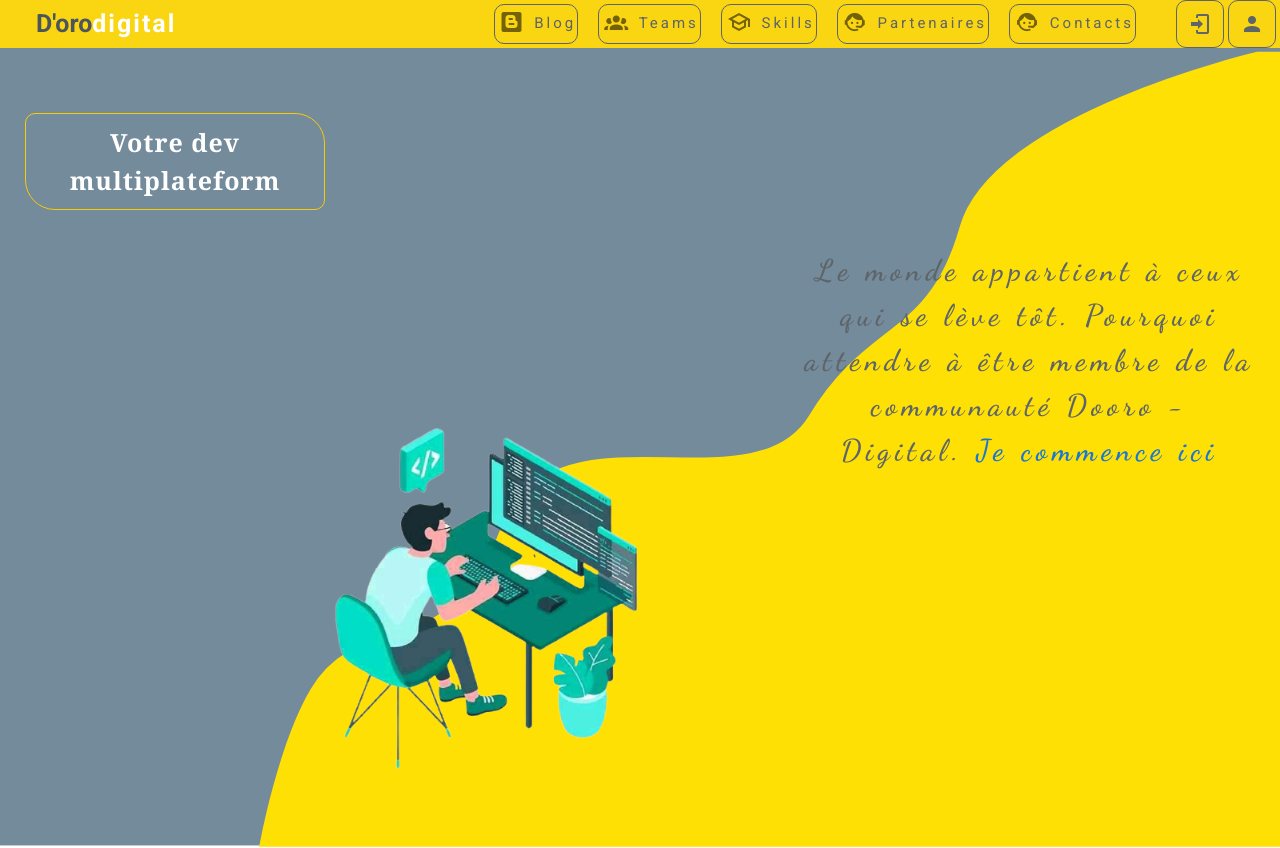
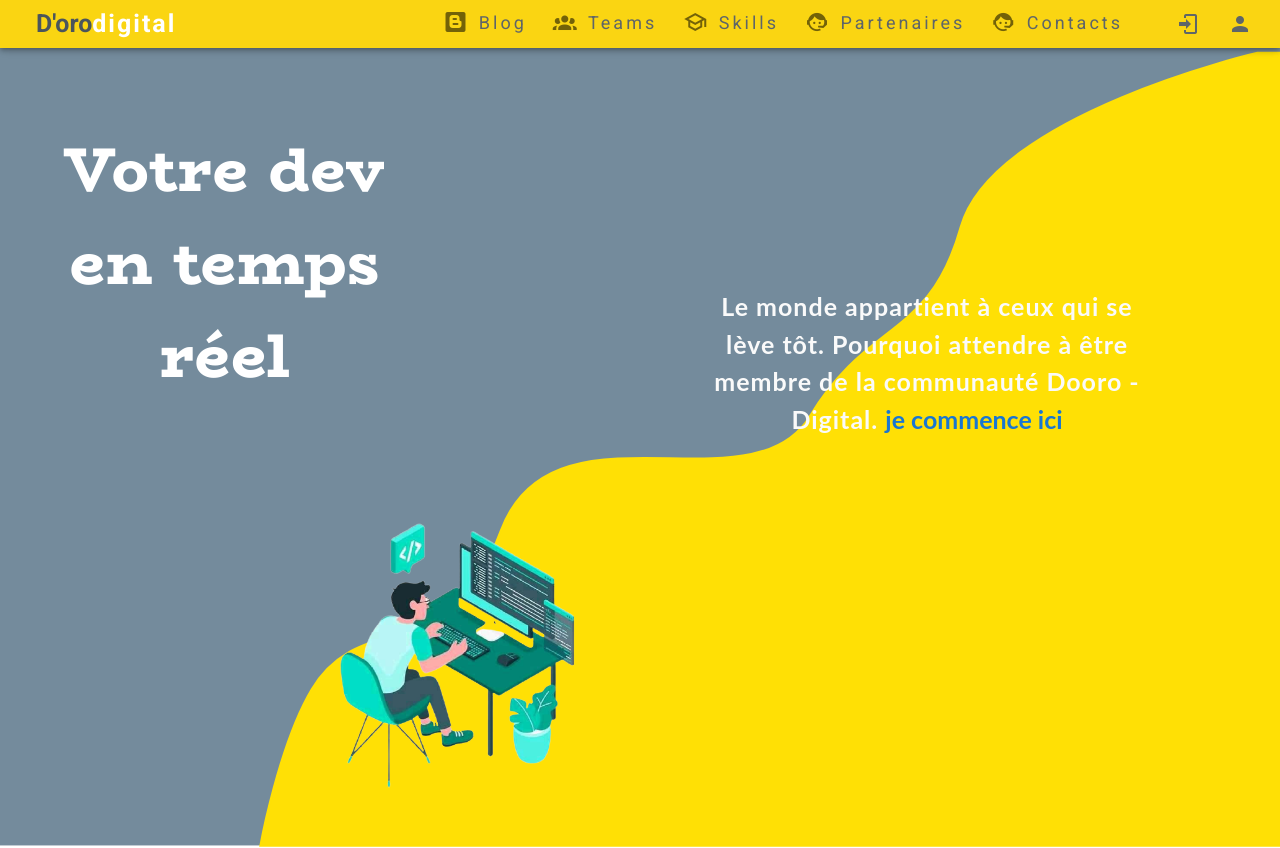
Before and after one commit to baaratik93/dooro-team, a Nuxt app: page / in a window 1280 px wide. Built offline with nearby package versions, Linux system fonts and the light colour scheme; what particles.vue would draw is missing.

Commit message:
Gu initial form

```diff
--- /dev/null
+++ b/components/UserForm.vue
@@ -0,0 +1,103 @@
+<template>
+    <v-container class="mt-12">
+       <v-dialog
+          v-model="activate"
+          max-width="100%"
+          transition="dialog-transition"
+          class="dialogu mt-12"
+
+        >
+
+          <v-card
+              class="form  mx-auto"
+              elevation="32"
+              max-width="400px"
+            >
+            <VCardTitle primary-title>Devenir membre<v-spacer></v-spacer>
+                <v-btn fab @click.stop="closeDialog" small elevation="16" color="error">
+                    X
+                </v-btn>
+            </VCardTitle>
+            <v-form>
+
+
+              <v-card-text>
+                <div class="text--primary">
+                    <v-text-field
+                        type="text"
+                        outlined
+                        rounded
+
+                        label="Nom complet"/>
+
+                    <v-text-field
+                    type="text"
+                    outlined
+                    rounded
+                    label="Téléphone"/>
+
+                    <v-text-field
+                    type="text"
+                    label="Email"
+                    outlined
+                    rounded
+                    color/>
+
+                    <v-text-field
+                    type="password"
+                    label="Mot de passe"
+                    outlined
+                    rounded
+                    color/>
+
+                    <v-text-field
+                    type="password"
+                    label="Confirmez votre mot de passe"
+                    outlined
+                    small
+                    rounded
+                    color/>
+
+                </div>
+              </v-card-text>
+              <v-card-actions>
+                <v-btn
+                  rounded
+                  color="blue-grey darken-4"
+                  elevation="64"
+                  class="info mx-auto"
+                  text
+                  @click.stop="closeDialog"
+                >
+                 Terminer
+                </v-btn>
+              </v-card-actions>
+              </v-form>
+            </v-card>
+        </v-dialog>
+            <!-- <v-btn small elevation="32" @click.stop="active = true" color="info">S'inscrire</v-btn> -->
+
+     </v-container>
+</template>
+ <script>
+    export default {
+    computed: {
+        activate () {
+            return this.$store.state.active
+        }
+    },
+    methods: {
+        closeDialog (){
+            this.$store.commit("SET_DIALOG", false)
+        },
+    }
+    }
+  </script>
+
+  <style scoped>
+    .form {
+        margin-top: 50px;
+        border-radius: 50px;
+        z-index: 10;
+    }
+  </style>
--- a/layouts/default.vue
+++ b/layouts/default.vue
@@ -1,17 +1,18 @@
 <template>
     <v-app>
         <!-- v-scroll="onScroll" -->
-    <div class="index mt-12">
-        <h3 class="mt-10">Votre dev multiplateform</h3>
-        <img src="~/assets/logosso.png" width="400px">
-        <p class="">
+    <div class="index mt-12 d-flex flex-column">
+        <h2 class="mt-10 hidden-sm-and-down" v-if="!activate">Votre dev en temps réel</h2>
+        <img src="~/assets/logosso.png" width="350px">
+        <p v-if="!activate">
             Le monde appartient à ceux qui se lève tôt.
             Pourquoi attendre à être membre de la communauté Dooro - Digital.
-            <nuxt-link to="#">Je commence ici</nuxt-link>
+            <nuxt-link to="#"><button @click.prevent="openDialog">Je commence ici</button></nuxt-link>
         </p>
     </div>
+    <user-form/>
        <navigation-drawer :drawer="drawer"  id="drawer" class="hidden-md-and-up"/>
-        <v-app-bar dense color="#FAD512" fixed >
+        <v-app-bar dense color="#FAD512" fixed style="z-index: 15">
             <v-app-bar-nav-icon class="py-5 my-6 hidden-md-and-up" @click.native.stop="drawer = !drawer"></v-app-bar-nav-icon>
             <v-toolbar-title class="py-5 my-3 logotitle">D'oro<span>digital</span></v-toolbar-title>
                 <v-spacer></v-spacer>
@@ -23,12 +24,14 @@
                         {{ m.name }}
                     </span>
                 </nuxt-link>
-                <v-btn icon to="auth/login" @click="$emit('alert')" class="menu ml-10 py-5 my-6">
-                    <v-icon>mdi-login</v-icon>
-                </v-btn>
-                <v-btn icon class="menu ml-1 py-5 my-7">
-                    <v-icon>mdi-account</v-icon>
-                </v-btn>
+                <div class="py-2">
+                    <v-btn icon to="auth/login" @click="$emit('alert')" class="menu ml-10 py-2 my-3">
+                        <v-icon>mdi-login</v-icon>
+                    </v-btn>
+                    <v-btn icon class="menu ml-1 p2-5 my-3">
+                        <v-icon>mdi-account</v-icon>
+                    </v-btn>
+                </div>
         </v-app-bar>
             <nuxt id="main"/>
         </v-app>
@@ -38,18 +41,25 @@ export default {
     data() {
         return {
             drawer: false,
+            active: false,
             scroll: 0
         }
     },
     methods: {
         onScroll(e) {
             console.log(e.target)
+        },
+        openDialog (){
+            this.$store.commit("SET_DIALOG", true)
         }
     },
     computed: {
             menus (){
                 return this.$store.state.menus
-            }
+            },
+            activate () {
+            return this.$store.state.active
+        }
         }
 }
 </script>
@@ -58,15 +68,12 @@ export default {
  html{
         margin: 0;
         padding: 0;
-        /* background-image: url('../assets/main.png');
-        background-size: cover;
-        background-repeat: repeat-y; */
     }
     .index {
         position: absolute;
         background-image: url("../assets/background1.svg");
         background-size: cover;
-        background-attachment: fixed;
+        background-attachment: floor($number: 2);
         z-index: 10;
         top: 0;
         bottom: 0;
@@ -76,33 +83,37 @@ export default {
         margin: auto;
         padding: 25px;
 
-        h3 {
-            color: white;
-            font-family: Georgia, 'Times New Roman', Times, serif;
-            font-size: 25px;
-            border: .1px solid #FACA05;
-            max-width: 300px;
+        h2 {
+            font-family: biorythme;
+            font-size: 62px;
+            max-width: 400px;
+            min-width: 200px;
             border-radius: 10px 30px 10px 30px;
             letter-spacing: 1px;
+            margin-top: 10%;
             padding: 10px;
             text-align: center;
+            color: white;
         }
         img {
             position: absolute;
-            top: 45%;
+            top: 55%;
+            padding: 20px;
             left: 21%;
             border-radius: 50%;
         }
         p {
             position: absolute;
-            font-family: dscript;
-            font-size: 30px;
-            color: #5e6569;
+            font-family: Lato;
+            font-size: 25px;
+            font-weight: bold;
+            // color: #5e6569;
+            color: #FAFAFA;
             text-align: center;
-            letter-spacing: 5px;
+            letter-spacing: 1px;
             max-width: 450px;
-            margin-top: 3%;
-            right: 2%;
+            top: 30%;
+            right: 10%;
         }
     }
 
@@ -120,20 +131,24 @@ export default {
 
 
     .menu {
-        border: .1px solid #5e6569;
         padding: 1px;
         border-radius: 10px;
-        font-size: 15px;
+        font-size: 18px;
         span {
             color: #5e6569;
             letter-spacing: 3px;
+
+
         }
     }
 
-
     @font-face {
         font-family: "dscript";
-        src: url("../assets/DancingScript-SemiBold.ttf");
+        src: url("../assets/PlayfairDisplay-Italic.ttf");
+        }
+     @font-face {
+        font-family: "biorythme";
+        src: url("../assets/BioRhyme-ExtraBold.ttf");
         }
     button {
         text-transform: lowercase;
--- a/pages/auth/login.vue
+++ /dev/null
@@ -1,80 +0,0 @@
-<template>
-    <v-container class="mt-12">
-       <v-dialog
-          v-model="active"
-          persistent :overlay="active"
-          max-width="500px"
-          transition="dialog-transition"
-        >
-          <v-card
-              class=""
-          elevation="290"
-              max-width=""
-            >
-              <v-card-text>
-                <p class="">
-
-                </p>
-                <div class="text--primary">
-                   <v-form>
-          <v-text-field
-            type="text"
-            outlined
-            label="Prénom"
-            color></v-text-field>
-
-
-          <v-text-field
-            type="text"
-            outlined
-            label="Nom"
-            color></v-text-field>
-
-            <v-text-field
-            type="text"
-            outlined
-            label="Téléphone"
-            color></v-text-field>
-
-            <v-text-field
-            type="text"
-            label="Email"
-            outlined
-            color></v-text-field>
-            <v-text-field
-            type="password"
-            label="Mot de passe"
-            outlined
-            color></v-text-field>
-            <v-text-field
-            type="password"
-            label="Confirmez votre mot de passe"
-            outlined
-            color></v-text-field>
-        </v-form>
-                </div>
-              </v-card-text>
-              <v-card-actions>
-                <v-btn
-                  text
-                  color="success"
-                  @click.stop="active = false"
-                >
-                 Terminer
-                </v-btn>
-              </v-card-actions>
-            </v-card>
-        </v-dialog>
-            <v-btn small elevation="2" @click.stop="active = true" color="info">S'inscrire</v-btn>
-
-     </v-container>
-</template>
- <script>
-    export default {
-      data() {
-        return  {
-          active: false
-        }
-      }
-    }
-  </script>
--- a/pages/index.vue
+++ b/pages/index.vue
@@ -1,9 +1,12 @@
 <template>
 <main>
    <v-container class="">
+</h1>
     <team-home/>
     <!-- <team-skills/> -->
+
     </v-container>
+
 
 </main>
 </template>
@@ -12,10 +15,15 @@
 import TeamHome from '~/components/TeamHome.vue'
 
 export default {
+  name: 'HomePage',
   components: { TeamHome },
+  data () {
+    return {
+      bp: ''
+    }
+  },
   mounted() {
-    console.log(this.$vuetify.breakpoint.name)
+    console.log(this.$vuetify.breakpoint)
   },
-  name: 'HomePage',
 }
 </script>
--- a/store/index.js
+++ b/store/index.js
@@ -33,3 +33,9 @@ export const state = () => ({
         }
     ],
 })
+
+export const mutations = {
+    SET_DIALOG(state, dialog) {
+        state.active = dialog
+    }
+}
```
Also changed, not shown: assets/BioRhyme-ExtraBold.ttf (added), assets/PlayfairDisplay-Italic.ttf (added), 4 other files (tests, documents, lock files or other folders).
